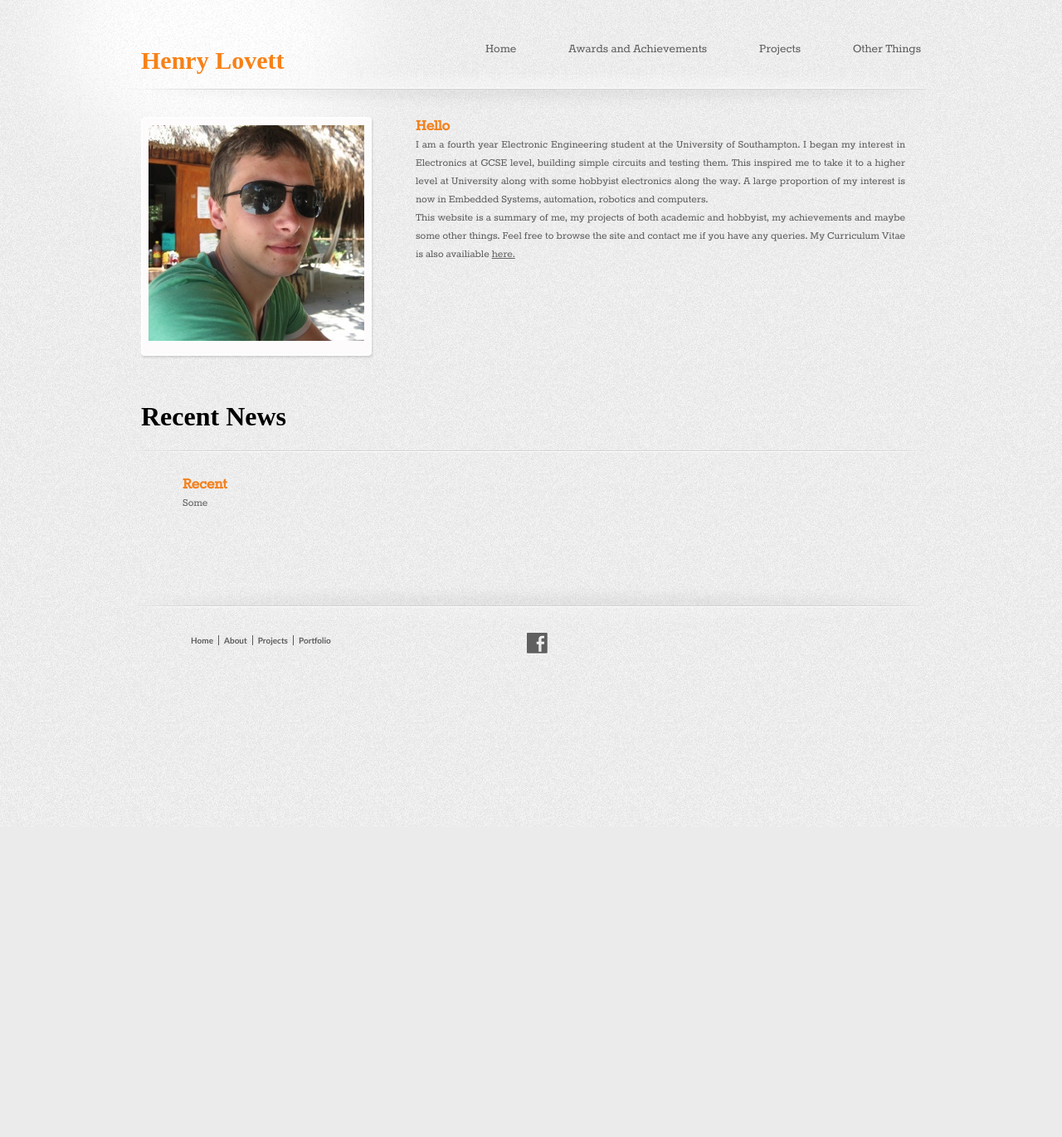
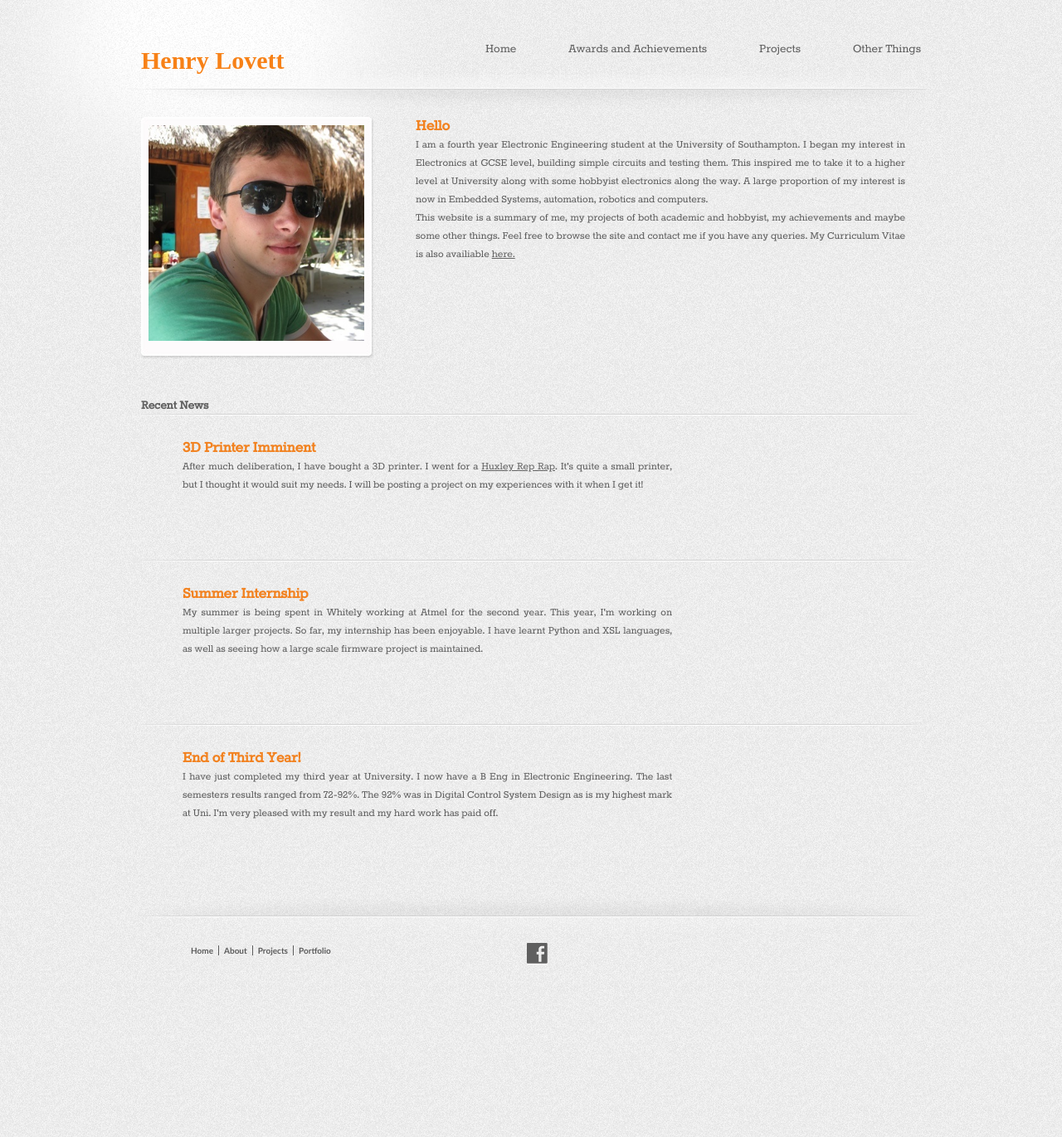
Before and after one commit to seblovett/seblovWebSite, a PHP site: page / in a window 1280 px wide. Shown: the whole page at 83% size. Before the commit the page ends 995 px from the top, so only its background shows below. Run offline with PHP 8.4, Linux system fonts and the light colour scheme.

Commit message:
Added some more recent news. ENHANCEMENT - maybe make this XML / XSL?

```diff
--- a/index.php
+++ b/index.php
@@ -1,9 +1,6 @@
 <!DOCTYPE html>
 <!-- Website template by freewebsitetemplates.com -->
-<?php
-$page = $_SERVER['PHP_SELF'];
-$sec = "1";
-?>
+
 <html>
     <head>
         <meta name="generator"
@@ -14,7 +11,7 @@ $sec = "1";
         <!--[if IE 7]>
                         <link rel="stylesheet" href="css/ie7.css" type="text/css" />
                 <![endif]-->
-        <meta http-equiv="refresh" content="<?php echo $sec?>;URL=&#39;<?php echo $page?>&#39;" />
+
     </head>
     <body>
         <div class="page">
@@ -47,12 +44,23 @@ $sec = "1";
                         </div>
                     </li>
 
-                        <h1>Recent News</h1>
-
+                        <h3>Recent News</h3>
+						<li>
+                        <div>
+                            <h3 class="blog">3D Printer Imminent</h3>
+                            <p class="blog">After much deliberation, I have bought a 3D printer. I went for a <a href="http://reprappro.com/products/huxley/">Huxley Rep Rap</a>. It's quite a small printer, but I thought it would suit my needs. I will be posting a project on my experiences with it when I get it!</p>
+                        </div>
+                    </li>
                     <li>
                         <div>
-                            <h3 class="blog">Recent</h3>
-                            <p class="blog">Some</p>
+                            <h3 class="blog">Summer Internship</h3>
+                            <p class="blog">My summer is being spent in Whitely working at Atmel for the second year. This year, I'm working on multiple larger projects. So far, my internship has been enjoyable. I have learnt Python and XSL languages, as well as seeing how a large scale firmware project is maintained.</p>
+                        </div>
+                    </li>
+                    <li>
+                        <div>
+                            <h3 class="blog">End of Third Year!</h3>
+                            <p class="blog">I have just completed my third year at University. I now have a B Eng in Electronic Engineering. The last semesters results ranged from 72-92%. The 92% was in Digital Control System Design as is my highest mark at Uni. I'm very pleased with my result and my hard work has paid off. </p>
                         </div>
                     </li>
                 </ul>
```
